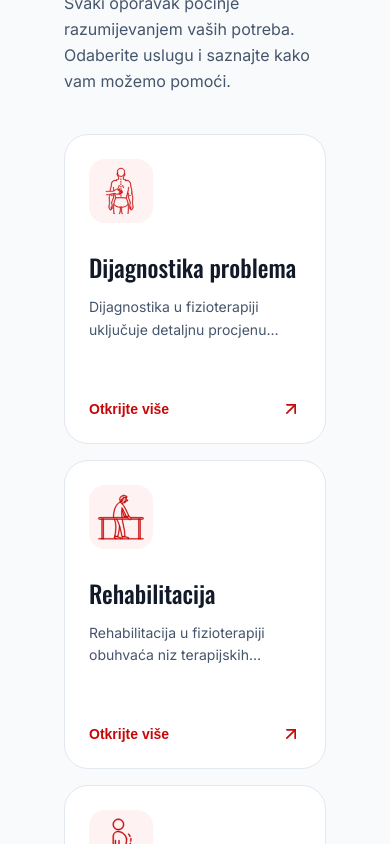
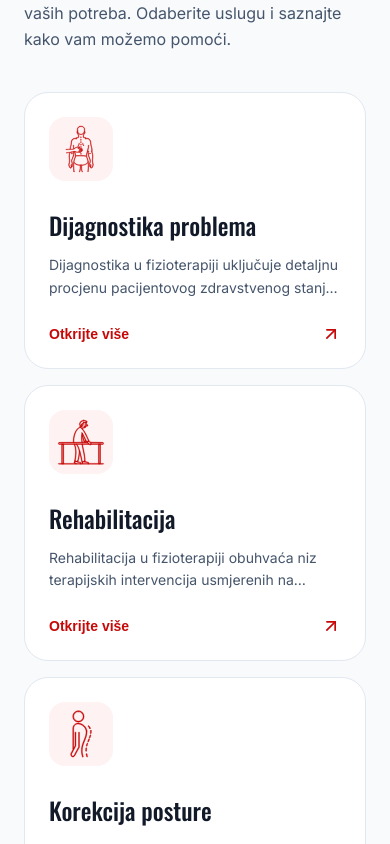
Before and after one commit to Tessio94/Prehab, a Next.js app: page / in a window 390 px wide. Shown: the part 3820-4664 px from the top of the page. Built offline with nearby package versions, Linux system fonts and the light colour scheme.

Commit message:
fixed padding on usluge

```diff
--- a/components/homepage/Usluge.tsx
+++ b/components/homepage/Usluge.tsx
@@ -29,7 +29,7 @@
       aria-labelledby="services-heading"
       className="text-black_preh scroll-mt-24 bg-slate-50 px-6 py-20 md:px-10 lg:px-16 lg:py-28"
     >
-      <div className="px-10">
+      <div className="md:px-10">
         <div className="mb-10 flex flex-col justify-between gap-5 md:mb-14 md:flex-row md:items-end">
           <div>
             <p className="font-inter text-red_preh mb-4 text-xs font-semibold tracking-[0.2em] uppercase">
```
